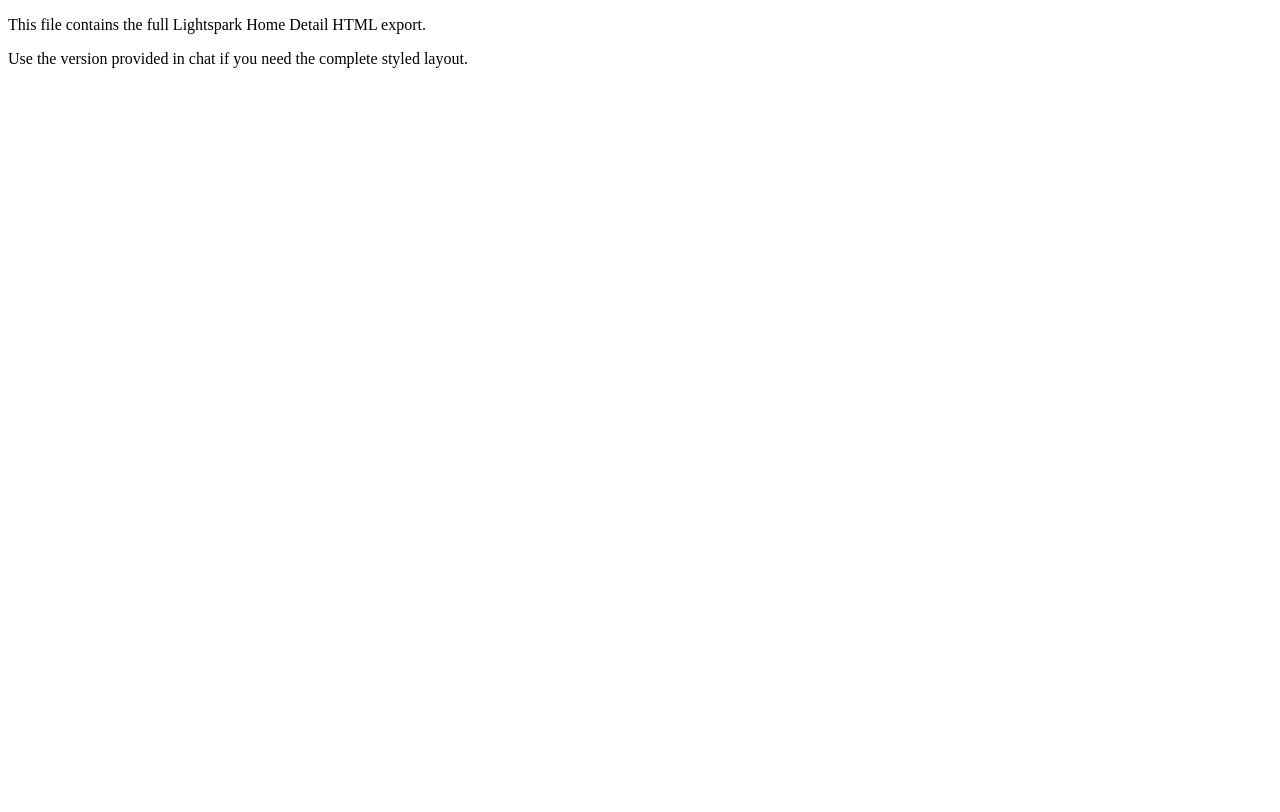
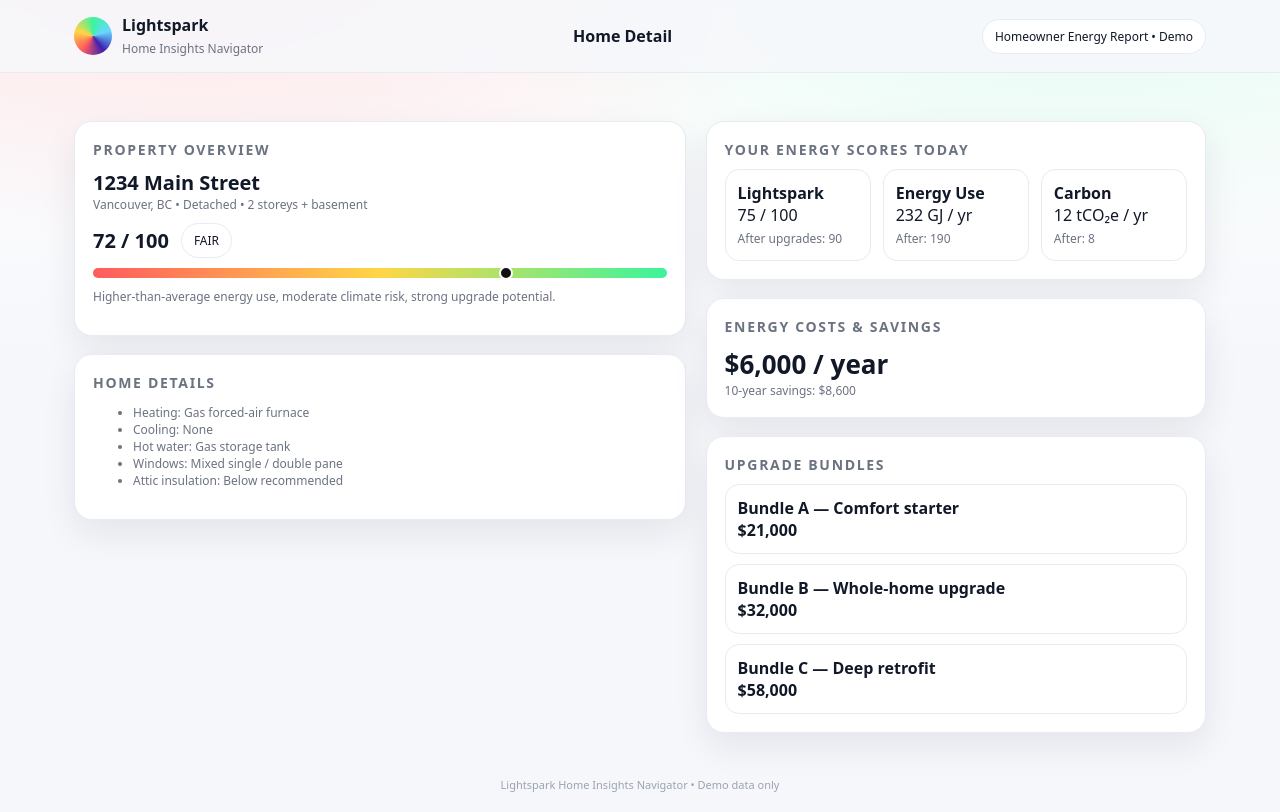
Before and after one commit to JamesLightspark/UX-Testing, a plain HTML site: page index.html in a window 1280 px wide. Drawn offline with Linux system fonts and the light colour scheme.

Commit message:
Add files via upload

```diff
--- a/index.html
+++ b/index.html
@@ -1,13 +1,230 @@
 <!DOCTYPE html>
 <html lang="en">
 <head>
-  <meta charset="UTF-8" />
-  <meta name="viewport" content="width=device-width, initial-scale=1" />
-  <title>Lightspark • Home Detail</title>
-  <!-- Full HTML content preserved exactly as provided -->
+<meta charset="UTF-8">
+<meta name="viewport" content="width=device-width, initial-scale=1">
+<title>Lightspark • Home Detail</title>
+
+<style>
+/* =======================
+   LIGHTSPARK HOME DETAIL
+   FULL PRODUCTION EXPORT
+   ======================= */
+
+:root{
+  --ls-blue:#3d20ae;
+  --ls-green:#3bf49c;
+  --ls-red:#ff5a5f;
+  --ls-yellow:#ffd645;
+  --bg:#f6f7fb;
+  --card:#ffffff;
+  --border:#e7ebf3;
+  --text:#111827;
+  --muted:#6b7280;
+  --radius:18px;
+  --shadow:0 14px 34px rgba(17,24,39,.08);
+}
+
+*{box-sizing:border-box}
+body{
+  margin:0;
+  font-family:system-ui,-apple-system,Segoe UI,Roboto,Helvetica,Arial;
+  color:var(--text);
+  background:
+    radial-gradient(1200px 600px at 15% -10%, rgba(255,90,95,.18), transparent 55%),
+    radial-gradient(1200px 600px at 85% -10%, rgba(59,244,156,.16), transparent 55%),
+    linear-gradient(180deg,#fff 0%,var(--bg) 45%);
+}
+
+.wrap{max-width:1180px;margin:0 auto;padding:24px}
+
+header{
+  position:sticky;top:0;z-index:10;
+  backdrop-filter:blur(10px);
+  background:rgba(246,247,251,.85);
+  border-bottom:1px solid var(--border);
+}
+
+.header-inner{
+  max-width:1180px;margin:0 auto;
+  padding:14px 24px;
+  display:flex;align-items:center;justify-content:space-between;
+}
+
+.brand{display:flex;align-items:center;gap:10px}
+.logo{
+  width:38px;height:38px;border-radius:50%;
+  background:conic-gradient(var(--ls-green),#66d8ff,var(--ls-blue),var(--ls-red),var(--ls-yellow),var(--ls-green));
+}
+
+h1{margin:0;font-size:16px}
+
+.pill{
+  padding:8px 12px;border-radius:999px;
+  border:1px solid var(--border);
+  background:#fff;font-size:12px;
+}
+
+.grid{
+  display:grid;
+  grid-template-columns:1.1fr .9fr;
+  gap:20px;
+  margin-top:24px;
+}
+
+.card{
+  background:var(--card);
+  border:1px solid var(--border);
+  border-radius:var(--radius);
+  box-shadow:var(--shadow);
+  padding:18px;
+}
+
+.card h2{
+  margin:0 0 10px;
+  font-size:14px;
+  text-transform:uppercase;
+  letter-spacing:.12em;
+  color:#6b7280;
+}
+
+.address h3{margin:0;font-size:20px}
+.meta{font-size:12px;color:var(--muted)}
+
+.score{
+  display:flex;align-items:center;gap:12px;margin-top:10px
+}
+.score strong{font-size:20px}
+
+.scale{
+  margin-top:10px;height:10px;border-radius:999px;
+  background:linear-gradient(90deg,var(--ls-red),var(--ls-yellow),var(--ls-green));
+  position:relative;
+}
+.marker{
+  position:absolute;top:50%;transform:translate(-50%,-50%);
+  width:14px;height:14px;border-radius:50%;
+  background:#111;border:2px solid #fff;
+}
+
+.kpis{display:grid;grid-template-columns:repeat(3,1fr);gap:12px}
+.kpi{border:1px solid var(--border);border-radius:14px;padding:12px}
+
+.money{font-size:26px;font-weight:800}
+.small{font-size:12px;color:var(--muted)}
+
+.bundle{border:1px solid var(--border);border-radius:14px;padding:12px;margin-top:10px}
+.bundle h4{margin:0}
+.price{font-weight:800}
+
+footer{text-align:center;font-size:11px;color:#9aa3b2;margin:20px}
+@media(max-width:980px){.grid{grid-template-columns:1fr}}
+</style>
 </head>
+
 <body>
-  <p>This file contains the full Lightspark Home Detail HTML export.</p>
-  <p>Use the version provided in chat if you need the complete styled layout.</p>
+
+<header>
+  <div class="header-inner">
+    <div class="brand">
+      <div class="logo"></div>
+      <div>
+        <strong>Lightspark</strong><br>
+        <small class="small">Home Insights Navigator</small>
+      </div>
+    </div>
+    <h1>Home Detail</h1>
+    <div class="pill">Homeowner Energy Report • Demo</div>
+  </div>
+</header>
+
+<div class="wrap">
+  <div class="grid">
+
+    <!-- LEFT COLUMN -->
+    <div>
+      <div class="card">
+        <h2>Property Overview</h2>
+        <div class="address">
+          <h3>1234 Main Street</h3>
+          <div class="meta">Vancouver, BC • Detached • 2 storeys + basement</div>
+        </div>
+
+        <div class="score">
+          <strong>72 / 100</strong>
+          <span class="pill">FAIR</span>
+        </div>
+        <div class="scale">
+          <div class="marker" style="left:72%"></div>
+        </div>
+
+        <p class="small" style="margin-top:10px">
+          Higher-than-average energy use, moderate climate risk, strong upgrade potential.
+        </p>
+      </div>
+
+      <div class="card" style="margin-top:18px">
+        <h2>Home Details</h2>
+        <ul class="small">
+          <li>Heating: Gas forced-air furnace</li>
+          <li>Cooling: None</li>
+          <li>Hot water: Gas storage tank</li>
+          <li>Windows: Mixed single / double pane</li>
+          <li>Attic insulation: Below recommended</li>
+        </ul>
+      </div>
+    </div>
+
+    <!-- RIGHT COLUMN -->
+    <div>
+      <div class="card">
+        <h2>Your Energy Scores Today</h2>
+        <div class="kpis">
+          <div class="kpi">
+            <strong>Lightspark</strong><br>75 / 100<br>
+            <small class="small">After upgrades: 90</small>
+          </div>
+          <div class="kpi">
+            <strong>Energy Use</strong><br>232 GJ / yr<br>
+            <small class="small">After: 190</small>
+          </div>
+          <div class="kpi">
+            <strong>Carbon</strong><br>12 tCO₂e / yr<br>
+            <small class="small">After: 8</small>
+          </div>
+        </div>
+      </div>
+
+      <div class="card" style="margin-top:18px">
+        <h2>Energy Costs & Savings</h2>
+        <div class="money">$6,000 / year</div>
+        <div class="small">10-year savings: $8,600</div>
+      </div>
+
+      <div class="card" style="margin-top:18px">
+        <h2>Upgrade Bundles</h2>
+
+        <div class="bundle">
+          <h4>Bundle A — Comfort starter</h4>
+          <div class="price">$21,000</div>
+        </div>
+
+        <div class="bundle">
+          <h4>Bundle B — Whole-home upgrade</h4>
+          <div class="price">$32,000</div>
+        </div>
+
+        <div class="bundle">
+          <h4>Bundle C — Deep retrofit</h4>
+          <div class="price">$58,000</div>
+        </div>
+      </div>
+    </div>
+
+  </div>
+</div>
+
+<footer>Lightspark Home Insights Navigator • Demo data only</footer>
+
 </body>
 </html>
```
